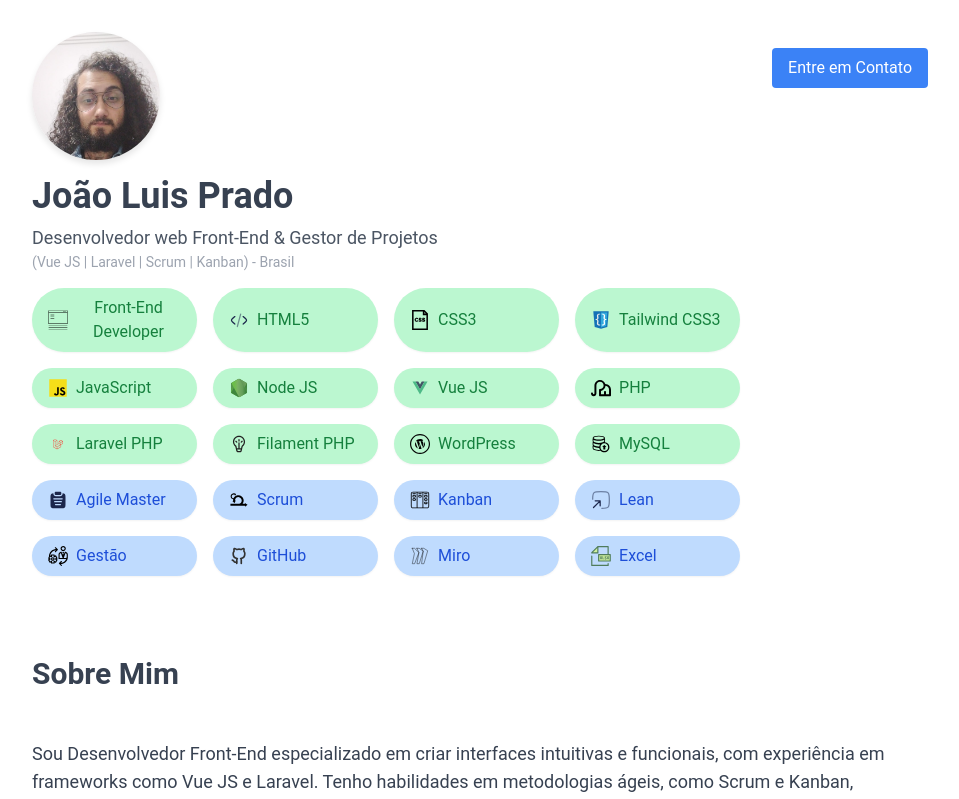
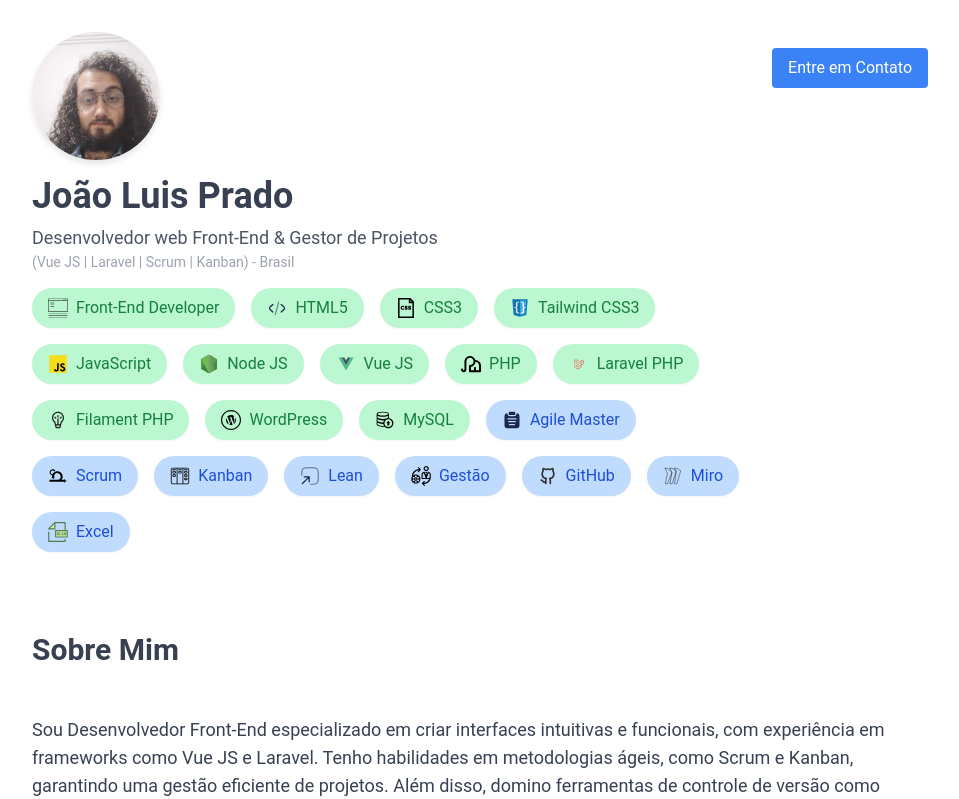
Before and after one commit to joaoluis17/portfolio, a Vue app: page / in a window 1280 px wide. Shown: the top 799 px of the page, without its empty margins (176-1135 px from the left). Built offline with nearby package versions, Linux system fonts and the light colour scheme.

Commit message:
arrumando os badges

```diff
--- a/src/views/Home.vue
+++ b/src/views/Home.vue
@@ -8,7 +8,7 @@
       <p className="text-lg text-gray-600">Desenvolvedor web Front-End & Gestor de Projetos</p>
       <p className="text-sm text-gray-400">(Vue JS | Laravel | Scrum | Kanban) - Brasil</p>
 
-      <div class="grid grid-cols-4 gap-4 mt-4">
+      <div class="flex flex-wrap gap-4 mt-4">
         <label class="badge flex items-center gap-2 px-4 py-2 bg-green-200 text-green-700 rounded-full shadow-sm">
           <img src="@/assets/front-icon.svg" class="w-5 h-5">
           <span>Front-End Developer</span>
```
